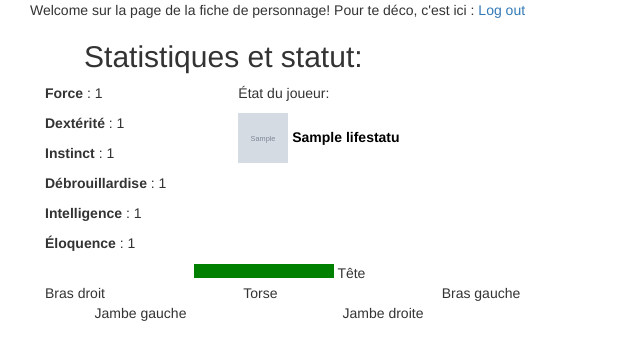
After one commit to Hurlu/RolePlayHelper, a Django app: page /charfile in a window 1280 px wide. The commit adds this page. Shown: the top 360 px of the page, without its empty margins (0-640 px from the left). Run offline with Django 3.2, Linux system fonts and the light colour scheme; a user stored in the database is signed in; tables that the repository leaves empty hold one stand-in row (values such as "Sample post"); grey boxes marked "Sample" are stand-in pictures; some libraries are stand-ins or nearby versions.

Commit message:
Roh la joulie barre de HP

```diff
--- a/equipment/models.py
+++ b/equipment/models.py
@@ -191,6 +191,7 @@ class Stats(models.Model):
     eloquence = models.IntegerField(_('Eloquence'))
     instinct = models.IntegerField(_('Instinct'))
     craftiness = models.IntegerField(_('Craftiness'))
+    #karma = models.IntegerField(_('Karma'))
 
     def __str__(self):
         try:
--- a/equipment/urls.py
+++ b/equipment/urls.py
@@ -4,4 +4,5 @@ from . import views
 urlpatterns = patterns('',
                        url(r'^$', views.IndexView),
                        url(r'^logout$', views.LogoutView),
+                       url(r'^charfile', views.CharacterView),
                        )
--- a/equipment/views.py
+++ b/equipment/views.py
@@ -3,11 +3,24 @@ from .forms import LoginForm
 from django.forms import ModelForm
 from django.http import HttpResponse
 from django.contrib.auth import authenticate, login, logout
+from equipment.models import *
+
+
+def CharacterView(request):
+    if not request.user.is_authenticated():
+        redirect('/')
+    if request.user.username != "admin":
+        char = Player.objects.filter(user_id=request.user.id).first()
+        if char is None:
+            return HttpResponse("Ha le MJ il t'a pas attribué de perso ahahaha sale pauvre :,)\n Allez va mendier :)")
+        return render(request, "equipment/charfile.html", context={'player' : char})
+    else :
+        return HttpResponse('Page admin encore en construction... Fin pas commencée en vrai :,) <a href="/logout">Log out</a>')
 
 
 def IndexView(request):
     if request.user.is_authenticated():
-        pass
+        return redirect('/charfile')
     else:
         if request.method == "POST":
             form = LoginForm(request.POST)
@@ -18,10 +31,10 @@ def IndexView(request):
                 if user is not None:
                     login(request, user)
                 else:
-                    render(request, "equipment/index.html", context={'form': form})
-                render(request, "equipment/index.html")
+                    return render(request, "equipment/index.html", context={'form': form})
+                return redirect('/charfile')
             else:
-                render(request, "equipment/index.html", context={'form': form})
+                return render(request, "equipment/index.html", context={'form': form})
         form = LoginForm()
         return render(request, "equipment/index.html", context={'form': form})
 
--- a/templates/equipment/base_site.html
+++ b/templates/equipment/base_site.html
@@ -1,15 +1,9 @@
 <!DOCTYPE html>
 <html lang="en">
 <head>
+    {% load staticfiles static %}
 
     <meta charset="UTF-8">
-
-    {% block extrajs %}
-        {% load staticfiles static %}
-        <script src="{% static "plugins/jquery-3.1.0.min.js" %}"></script>
-        <script src="{% static "plugins/jquery-ui.min.js" %}"></script>
-        <script src="{% static "plugins/bootstrap.min.js" %}"></script>
-    {% endblock %}
 
     {% block extracss %}
         <link rel="stylesheet" type="text/css" href="{% static "equipment/css/base.css" %}">
@@ -18,6 +12,14 @@
         <link rel="stylesheet" type="text/css" href="{% static "plugins/jquery-ui.structure.min.css" %}">
     {% endblock %}
 
+    {% block extrajs %}
+        <script src="{% static "plugins/jquery-3.1.0.min.js" %}"></script>
+        <script src="{% static "plugins/bootstrap.min.js" %}"></script>
+        <script src="{% static "plugins/jquery-ui.min.js" %}"></script>
+    {% endblock %}
+
+
+
 </head>
 <body>
 {% block content %}
--- /dev/null
+++ b/templates/equipment/charfile.html
@@ -0,0 +1,124 @@
+{% extends "equipment/base_site.html" %}
+{% load static staticfiles %}
+{% block extracss %}
+    {{ block.super }}
+    <style>
+        progress,          /* All HTML5 progress enabled browsers */
+        progress[role]     /* polyfill */
+        {
+            /* Turns off styling - not usually needed, but good to know. */
+            -moz-appearance: none;
+            -webkit-appearance: none;
+
+            /* gets rid of default border in Firefox and Opera. */
+            border: none;
+
+        }
+
+        /* Polyfill */
+        progress[aria-valuenow]:before  {
+            background: black;
+        }
+    progress[value]{
+        -webkit-appearance: none;
+    }
+
+        progress::-moz-progress-bar{
+            background: rgb(221,0,0);
+            background: -moz-linear-gradient(left,  rgba(221,0,0,1) 0%, rgba(191,133,0,1) 33%, rgba(190,193,0,1) 61%, rgba(0,110,46,1) 100%);
+            background: -webkit-linear-gradient(left,  rgba(221,0,0,1) 0%,rgba(191,133,0,1) 33%,rgba(190,193,0,1) 61%,rgba(0,110,46,1) 100%);
+            background: linear-gradient(to right,  rgba(221,0,0,1) 0%,rgba(191,133,0,1) 33%,rgba(190,193,0,1) 61%,rgba(0,110,46,1) 100%);
+            filter: progid:DXImageTransform.Microsoft.gradient( startColorstr='#dd0000', endColorstr='#006e2e',GradientType=1 );
+        }
+    </style>
+{% endblock extracss %}
+{% block content %}
+    <div class="container-fluid">
+    <div class="row-fluid">
+        <div class="col-xs-12">
+            Welcome sur la page de la fiche de personnage! Pour te déco, c'est ici : <a href="/logout">Log out</a>
+        </div>
+    </div>
+        <div class="row-fluid">
+            <div class="col-xs-4">
+                <h2 align="center"> Statistiques et statut: </h2>
+                <div class="row-fluid">
+                    <div class="col-xs-6">
+                    <p><strong> Force </strong> : {{ player.stats.strength }}</p>
+                    <p><strong> Dextérité </strong> : {{ player.stats.dexterity }}</p>
+                    <p><strong> Instinct </strong> : {{ player.stats.instinct }}</p>
+                    <p><strong> Débrouillardise </strong> : {{ player.stats.craftiness }}</p>
+                    <p><strong> Intelligence </strong> : {{ player.stats.intelligence }}</p>
+                    <p><strong> Éloquence </strong> : {{ player.stats.eloquence }}</p>
+                    {% comment %}<p>Karma : {{ player.stats.karma }}</p>{% endcomment %}
+                    </div>
+                    <div class="col-xs-6">
+                    <p> État du joueur: </p>
+                    <div>
+                        {% if player.status.life_status.all %}
+                            {% for each in player.status.life_status.all %}
+                                <div>
+                                    {% if each.picture %}
+                                        <img height="50px" width="50px" src="{{ each.picture }}" title="{{ each.flavor_text }}"/>
+                                    {% endif %}
+                                    <a style="color: black;" {% if not each.picture %}title="{{ each.flavor_text }}" {% endif %} >
+                                        <strong> {{ each.name }} </strong>
+                                    </a>
+                                </div>
+                            {% endfor %}
+                        {% else %}
+                            Pas empoisonné, ni ensorcelé, ni entrain de saigner... Niquel! <strong> Tout va bien! </strong>
+                        {% endif %}
+                    </div>
+
+                    </div>
+                </div>
+            </div>
+            <div class="col-xs-6">
+            </div>
+        </div>
+    </div>
+    <div class="container-fluid">
+        <div class="row-fluid">
+            <div class="col-xs-6">
+                <div class="row-fluid">
+                    <div id="head" class="col-xs-6 col-xs-offset-3">
+                        <progress class="aria-valuenow" id="life_head" value="{{ player.status.life_head }}" max="{{ player.stats.strength }}"></progress>
+                        Tête
+                    </div>
+                </div>
+                <div class="row-fluid">
+                    <div class="col-xs-4" id="left_arm">
+                        Bras droit
+                    </div>
+                    <div id="torso" class="col-xs-4">
+                        Torse
+                    </div>
+                    <div id="right_arm" class="col-xs-4">
+                        Bras gauche
+                    </div>
+                </div>
+                <div class="row-fluid">
+                    <div id="left_leg" class="col-xs-offset-1 col-xs-5">
+                        Jambe gauche
+                    </div>
+                    <div id="right_arm"class="col-xs-5">
+                        Jambe droite
+                    </div>
+                </div>
+            </div>
+            <div class="col-xs-6">
+
+            </div>
+        </div>
+    </div>
+{% endblock content %}
+
+{% block extrajs %}
+    {{ block.super }}
+    <script>
+    $(function () {
+        $(document).tooltip();
+    })
+    </script>
+{% endblock %}
```
Also changed, not shown: templates/equipment/index.html (+4 -4 lines).
